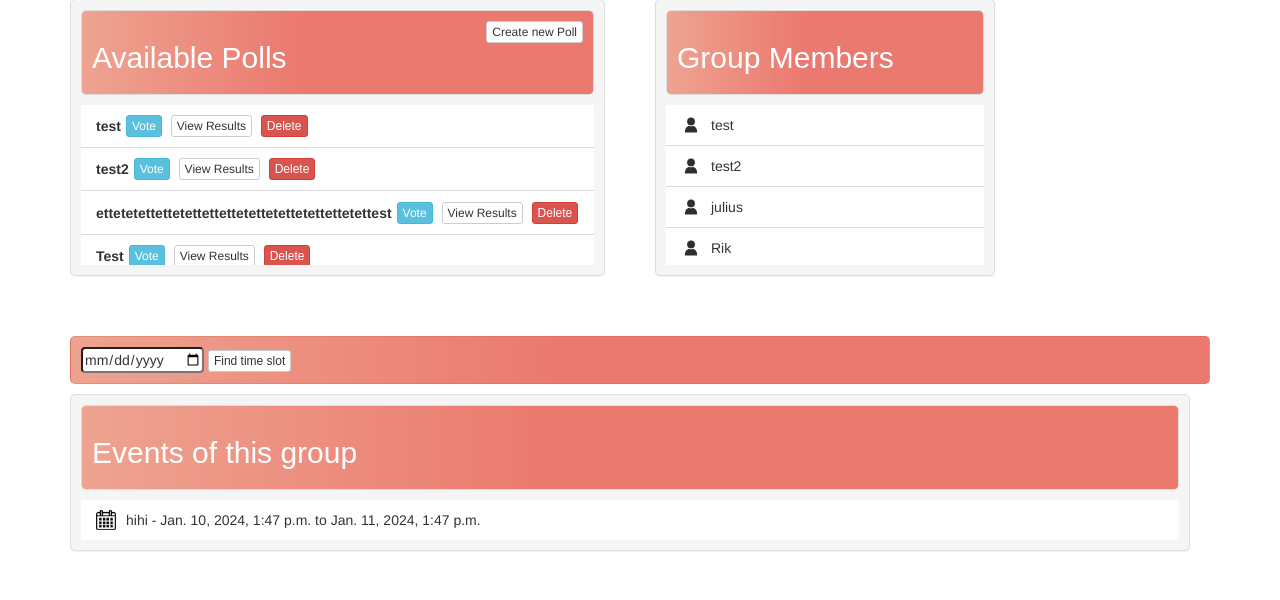
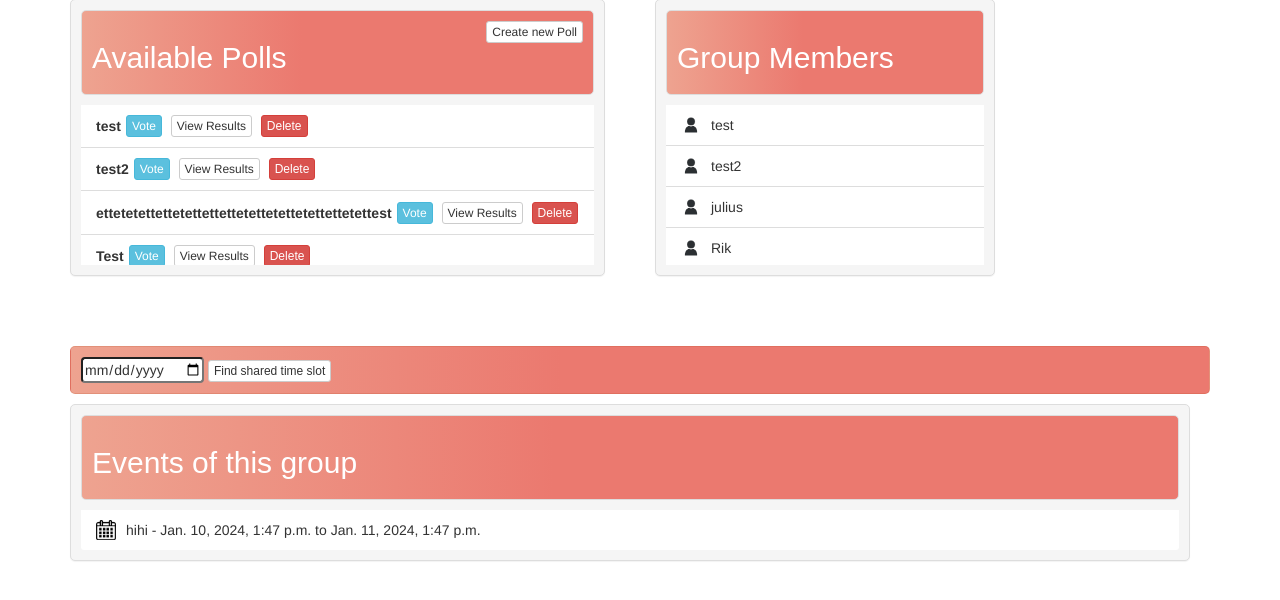
Before and after one commit to gretakbt/Web-Tech, a Django app: page /group/1/ in a window 1280 px wide. Shown: the part 158-758 px from the top of the page. Run offline with Django 4.2, Linux system fonts and the light colour scheme; a user stored in the database is signed in; data comes from the database, SQL or seed files in the repository; both versions use the stored data as it was after the commit; some libraries are stand-ins or nearby versions.

Commit message:
irrelevant

```diff
--- a/myproject/templates/group_detail.html
+++ b/myproject/templates/group_detail.html
@@ -125,11 +125,11 @@
     </div>
 </div>
 <!--angepasst GPT-->
-<div class="panel-heading" style="margin-top: 40px; display: flex; justify-content: space-between; align-items: center;">
+<div class="panel-heading" style="margin-top: 50px; display: flex; justify-content: space-between; align-items: center;">
     <form method="post" action="{% url 'find_timeslots' group_id=group.id %}" id="findTimeSlotForm">
         {% csrf_token %}
         <input type="date" name="selected_date" id="selectedDate" style="border-radius: 4px;">
-        <button type="submit" class="btn btn-default btn-xs">Find time slot</button>
+        <button type="submit" class="btn btn-default btn-xs">Find shared time slot</button>
     </form>
 </div>
 <!--angepasst GPT-->
```
Also changed, not shown: myproject/db.sqlite3.
